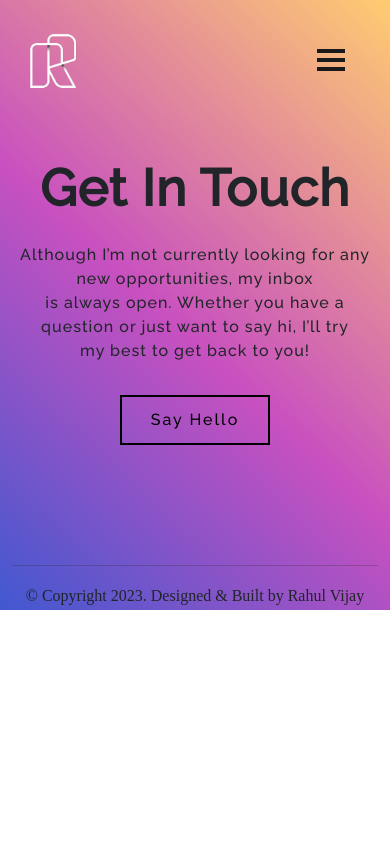
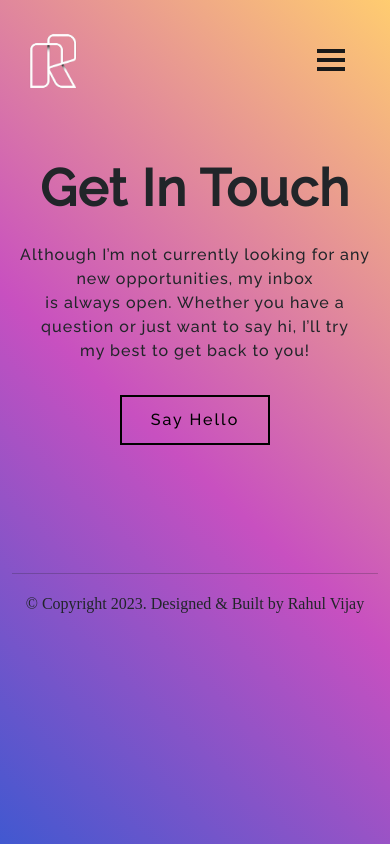
Before and after one commit to rahulvijay81/portfolio, a React (Create React App) app: page /contact in a window 390 px wide. Built offline with nearby package versions, Linux system fonts and the light colour scheme; a web font is replaced by a local one.

Commit message:
style changes

```diff
--- a/src/pages/style.css
+++ b/src/pages/style.css
@@ -466,11 +466,7 @@
   font-family: "Labrada", serif;
 }
 @media (max-width: 767px) {
-  .contactbackground{
-    width: 100%;
-    height: 100%;
-  }
   .line {
-    margin-top: 7.5rem;
+    margin-top: 8rem;
   }
 }
```
